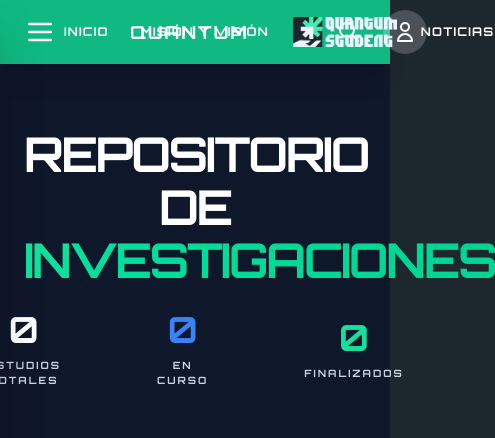
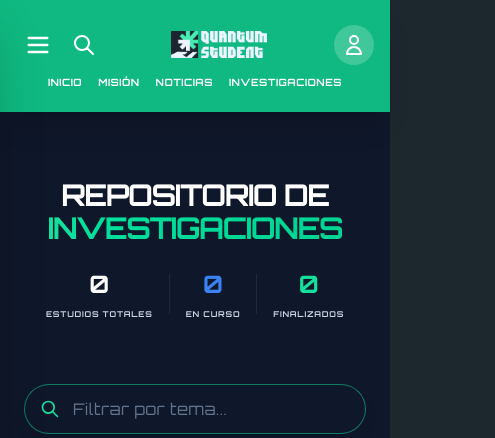
Before and after one commit to Quantum-UBB/web-quantum-page, a Next.js app in the folder Frontend/: page /investigations in a window 390 px wide. Shown: the top 438 px of the page, 495 px wide, since content can reach past the window. Built offline with nearby package versions, Linux system fonts and the light colour scheme; no server answers.

Commit message:
cambios de visualizacion

```diff
--- a/Frontend/src/app/investigations/page.js
+++ b/Frontend/src/app/investigations/page.js
@@ -114,35 +114,35 @@ export default function InvestigacionesPage() {
             <div className="fixed inset-0 z-0 bg-[#0F172A]">
             </div>
 
-            <main className="min-h-screen pb-20 relative z-10 -mt-[190px] md:-mt-[250px] pt-32 xl:pt-40 max-w-[1150px] mx-auto px-6 lg:px-12">
+            <main className="min-h-screen pb-20 relative z-10 -mt-[140px] md:-mt-[250px] pt-32 xl:pt-40 max-w-[1150px] mx-auto px-6 lg:px-12">
                 {/* 1. HERO SECTION - Minimal & Professional */}
                 <div className="mb-16 text-center">
 
-                    <h1 className="text-5xl md:text-7xl font-bold text-white mb-6 font-[family-name:var(--font-orbitron)] tracking-tighter uppercase leading-[1.1]">
+                    <h1 className="text-3xl md:text-7xl font-bold text-white mb-6 font-[family-name:var(--font-orbitron)] tracking-tighter uppercase leading-[1.1]">
                         REPOSITORIO DE <span className="text-transparent bg-clip-text bg-gradient-to-r from-[#14E19D] to-emerald-400">INVESTIGACIONES</span>
                     </h1>
 
                     {/* Dynamic Stats Row */}
-                    <div className="flex items-center justify-center gap-12 mb-16">
+                    <div className="flex items-center justify-center gap-4 md:gap-12 mb-16">
                         <div className="flex flex-col items-center">
-                            <span className="text-4xl font-bold text-white mb-2 font-mono">
+                            <span className="text-2xl md:text-4xl font-bold text-white mb-2 font-mono">
                                 <AnimatedCounter value={allInvestigations.length} />
                             </span>
-                            <span className="text-[10px] text-slate-300 uppercase tracking-[0.2em] font-bold">Estudios Totales</span>
+                            <span className="text-[8px] md:text-[10px] text-slate-300 uppercase tracking-[0.1em] md:tracking-[0.2em] font-bold">Estudios Totales</span>
                         </div>
                         <div className="w-px h-10 bg-slate-800"></div>
                         <div className="flex flex-col items-center">
-                            <span className="text-4xl font-bold text-[#3B82F6] mb-2 font-mono">
+                            <span className="text-2xl md:text-4xl font-bold text-[#3B82F6] mb-2 font-mono">
                                 <AnimatedCounter value={allInvestigations.filter(inv => inv.status === 'En Curso').length} />
                             </span>
-                            <span className="text-[10px] text-slate-300 uppercase tracking-[0.2em] font-bold">En Curso</span>
+                            <span className="text-[8px] md:text-[10px] text-slate-300 uppercase tracking-[0.1em] md:tracking-[0.2em] font-bold">En Curso</span>
                         </div>
                         <div className="w-px h-10 bg-slate-800"></div>
                         <div className="flex flex-col items-center">
-                            <span className="text-4xl font-bold text-[#14E19D] mb-2 font-mono">
+                            <span className="text-2xl md:text-4xl font-bold text-[#14E19D] mb-2 font-mono">
                                 <AnimatedCounter value={allInvestigations.filter(inv => inv.status === 'Finalizado').length} />
                             </span>
-                            <span className="text-[10px] text-slate-300 uppercase tracking-[0.2em] font-bold">Finalizados</span>
+                            <span className="text-[8px] md:text-[10px] text-slate-300 uppercase tracking-[0.1em] md:tracking-[0.2em] font-bold">Finalizados</span>
                         </div>
                     </div>
 
--- a/Frontend/src/app/my-investigations/page.js
+++ b/Frontend/src/app/my-investigations/page.js
@@ -165,7 +165,9 @@ export default function MisInvestigacionesPage() {
                             </svg>
                             <h3 className="text-xl font-bold text-white mb-2">No tienes investigaciones todavía</h3>
                             <p className="text-slate-500 mb-8">Comienza subiendo tu primer proyecto de investigación académica.</p>
-                            <button className="text-[#14E19D] font-bold hover:underline">Subir mi primera investigación</button>
+                            <Link href="/my-investigations/create" className="text-[#14E19D] font-bold hover:underline">
+                                Subir mi primera investigación
+                            </Link>
                         </div>
                     )}
                 </div>
--- a/Frontend/src/components/layout/Navbar.jsx
+++ b/Frontend/src/components/layout/Navbar.jsx
@@ -44,6 +44,11 @@ const Navbar = () => {
         window.addEventListener('scroll', handleScroll, { passive: true });
         return () => window.removeEventListener('scroll', handleScroll);
     }, []);
+
+    // Scroll to top on page change
+    useEffect(() => {
+        window.scrollTo(0, 0);
+    }, [pathname]);
 
     // Auth Context Hooks
     const { user, login, logout, isAuthenticated } = useAuth();
@@ -258,91 +263,91 @@ const Navbar = () => {
                 </div>
 
                 {/* BOTTOM BAR (Green Nav) */}
-                <div className={`w-full bg-primary relative flex items-center justify-center transition-[height,box-shadow] duration-700 ease-in-out shadow-xl will-change-[height] ${showCompactNav ? 'h-16' : 'h-12'
+                <div className={`w-full bg-primary relative flex items-center justify-center transition-[height,box-shadow] duration-700 ease-in-out shadow-xl will-change-[height] ${showCompactNav
+                    ? 'h-28 md:h-16'
+                    : 'h-12 md:h-12'
                     }`}>
 
-                    {/* Main Flex Container for Bottom Bar - Balanced for perfect centering */}
-                    <div className={`w-full max-w-[1800px] px-4 md:px-8 h-full flex items-center transition-all duration-500`}>
+                    {/* Main Container */}
+                    <div className="w-full max-w-[1800px] px-4 md:px-8 h-full flex flex-col md:flex-row items-center justify-center md:justify-between transition-all duration-500">
 
-                        {/* 1. Left Section: Balanced width (Reverted to stable flex-1) */}
-                        <div className={`flex-1 flex items-center justify-start ${showCompactNav ? 'opacity-100' : 'opacity-0 pointer-events-none'}`}>
-                            <button
-                                onClick={() => setIsSidebarOpen(true)}
-                                className="text-white p-2 hover:bg-black/10 rounded-full transition-transform hover:scale-110 cursor-pointer"
-                            >
+                        {/* MOBILE VIEW (Two Rows) */}
+                        <div className={`flex md:hidden flex-col w-full h-full transition-all duration-500 ${showCompactNav ? 'justify-center gap-2' : 'justify-center'}`}>
+                            {/* Row 1: Icons & Transitioning Logo (Hidden at top to avoid redundancy with Top Nav) */}
+                            <div className={`items-center justify-between w-full transition-all duration-700 ${showCompactNav ? 'flex opacity-100 translate-y-0' : 'hidden opacity-0 -translate-y-8 pointer-events-none'}`}>
+                                <div className="flex items-center gap-1">
+                                    <button onClick={() => setIsSidebarOpen(true)} className="text-white p-2">
+                                        <svg className="w-7 h-7" fill="none" stroke="currentColor" viewBox="0 0 24 24"><path strokeLinecap="round" strokeLinejoin="round" strokeWidth="2" d="M4 6h16M4 12h16M4 18h16"></path></svg>
+                                    </button>
+                                    <button onClick={toggleSearch} className="text-white p-2">
+                                        <svg className="w-6 h-6" fill="none" stroke="currentColor" viewBox="0 0 24 24"><path strokeLinecap="round" strokeLinejoin="round" strokeWidth="2" d="M21 21l-6-6m2-5a7 7 0 11-14 0 7 7 0 0114 0z"></path></svg>
+                                    </button>
+                                </div>
+
+                                <div className="relative w-24 h-8">
+                                    <Image src="/quantum-logo.png" alt="Logo" fill className="object-contain" />
+                                </div>
+
+                                <button onClick={toggleLogin} className={`p-2 rounded-full ${isAuthenticated ? 'bg-white text-emerald-600' : 'bg-white/20 text-white'}`}>
+                                    <svg className="w-6 h-6" fill="none" stroke="currentColor" viewBox="0 0 24 24"><path strokeLinecap="round" strokeLinejoin="round" strokeWidth="2" d="M16 7a4 4 0 11-8 0 4 4 0 018 0zM12 14a7 7 0 00-7 7h14a7 7 0 00-7-7z"></path></svg>
+                                </button>
+                            </div>
+                            {/* Row 2: Links */}
+                            <div className="flex items-center justify-center w-full">
+                                <ul className="flex items-center justify-center space-x-4 font-bold text-white uppercase tracking-wider text-[10px]">
+                                    <li><Link href="/" className="hover:opacity-70 transition">Inicio</Link></li>
+                                    <li><Link href="/mission_vision" className="hover:opacity-70 transition">Misión</Link></li>
+                                    <li><Link href="/news" className="hover:opacity-70 transition">Noticias</Link></li>
+                                    <li><Link href="/investigations" className="hover:opacity-70 transition">Investigaciones</Link></li>
+                                </ul>
+                            </div>
+                        </div>
+
+                        {/* DESKTOP VIEW */}
+                        <div className="hidden md:flex flex-1 items-center justify-start">
+                            <button onClick={() => setIsSidebarOpen(true)} className={`text-white p-2 hover:bg-black/10 rounded-full transition-all duration-500 ${showCompactNav ? 'opacity-100' : 'opacity-0 pointer-events-none'}`}>
                                 <svg className="w-8 h-8" fill="none" stroke="currentColor" viewBox="0 0 24 24"><path strokeLinecap="round" strokeLinejoin="round" strokeWidth="2" d="M4 6h16M4 12h16M4 18h16"></path></svg>
                             </button>
                         </div>
 
-                        {/* 2. Center Section: Guaranteed absolute centering */}
-                        <div className={`shrink-0 h-full relative z-10 ${showCompactNav ? 'w-[70%] md:w-[60%] lg:w-[50%]' : 'w-full'}`}>
-                            {/* NOT SCROLLED STATE */}
-                            <div className={`absolute inset-0 flex items-center justify-center transition-all duration-500 ease-in-out ${showCompactNav ? 'opacity-0 scale-95 pointer-events-none -translate-y-2' : 'opacity-100 scale-100 translate-y-0'}`}>
-                                <ul className="flex items-center space-x-6 md:space-x-12 font-bold text-white uppercase tracking-wider text-xs md:text-sm whitespace-nowrap">
-                                    <li><Link href="/" className="hover:text-black/50 transition">Inicio</Link></li>
-                                    <li><Link href="/mission_vision" className="hover:text-black/50 transition">Misión y Visión</Link></li>
-                                    <li><Link href="/news" className="hover:text-black/50 transition">Noticias y Eventos</Link></li>
-                                    <li><Link href="/investigations" className="hover:text-black/50 transition">Investigaciones</Link></li>
-                                </ul>
-                            </div>
-
-                            {/* SCROLLED STATE - Balanced Flex for absolute logo centering */}
-                            <div className={`absolute inset-0 flex items-center justify-center transition-all duration-500 ease-in-out ${showCompactNav ? 'opacity-100 translate-y-0 scale-100' : 'opacity-0 translate-y-2 scale-105 pointer-events-none'}`}>
-                                {/* MANUAL ADJUSTMENT: Change the -translate-x value below to manually control shift distance when search is open */}
-                                <div className={`flex items-center w-full font-bold text-white uppercase tracking-widest text-xs lg:text-[13px] transition-transform duration-500 ${isSearchOpen ? '-translate-x-24 md:-translate-x-36 lg:-translate-x-48' : 'translate-x-0'}`}>
-
-                                    {/* Left Links Group */}
-                                    <div className="flex-1 flex justify-end gap-8 lg:gap-14">
-                                        <Link href="/" className="hover:text-black/50 transition">Inicio</Link>
-                                        <Link href="/mission_vision" className="hover:text-black/50 transition whitespace-nowrap">Misión y Visión</Link>
-                                    </div>
-
-                                    {/* Center Logo */}
-                                    <div className="relative shrink-0 w-26 h-9 lg:w-30 lg:h-10 mx-6 lg:mx-14">
+                        <div className="hidden md:block shrink-0 h-full relative z-10 w-[60%] lg:w-[50%]">
+                            {/* Desktop Logo that fades in on scroll */}
+                            <div className={`absolute inset-0 flex items-center justify-center transition-all duration-700 ${showCompactNav ? 'opacity-100 scale-100 translate-y-0' : 'opacity-0 scale-90 -translate-y-8 pointer-events-none'}`}>
+                                <div className="flex items-center gap-8 lg:gap-12">
+                                    <Link href="/" className="text-white hover:text-black/50 transition font-bold text-[11px] tracking-wider">INICIO</Link>
+                                    <Link href="/mission_vision" className="text-white hover:text-black/50 transition font-bold text-[11px] tracking-wider">MISIÓN</Link>
+                                    <div className="relative w-24 h-8 mx-2">
                                         <Image src="/quantum-logo.png" alt="Logo" fill className="object-contain" />
                                     </div>
-
-                                    {/* Right Links Group */}
-                                    <div className="flex-1 flex justify-start gap-8 lg:gap-14">
-                                        <Link href="/news" className="hover:text-black/50 transition whitespace-nowrap">Noticias y Eventos</Link>
-                                        <Link href="/investigations" className="hover:text-black/50 transition whitespace-nowrap">Investigaciones</Link>
-                                    </div>
+                                    <Link href="/news" className="text-white hover:text-black/50 transition font-bold text-[11px] tracking-wider">NOTICIAS</Link>
+                                    <Link href="/investigations" className="text-white hover:text-black/50 transition font-bold text-[11px] tracking-wider">INVESTIGACIONES</Link>
                                 </div>
                             </div>
-
-                            {/* Mobile Scrolled State (Just Logo/Title or similar) */}
-                            <div className={`absolute inset-0 flex md:hidden items-center justify-center transition-all duration-500 ${showCompactNav ? 'opacity-100' : 'opacity-0 pointer-events-none'}`}>
-                                <span className="font-bold text-white tracking-widest text-lg font-[family-name:var(--font-orbitron)]">QUANTUM</span>
+                            {/* Desktop Horizontal Links (Not scrolled) */}
+                            <div className={`flex items-center justify-center h-full transition-all duration-500 ${showCompactNav ? 'opacity-0 pointer-events-none' : 'opacity-100'}`}>
+                                <ul className="flex items-center space-x-12 font-bold text-white uppercase tracking-wider text-xs lg:text-[13px]">
+                                    <li><Link href="/" className="hover:text-black/50 transition px-1">Inicio</Link></li>
+                                    <li><Link href="/mission_vision" className="hover:text-black/50 transition px-1">Misión</Link></li>
+                                    <li><Link href="/news" className="hover:text-black/50 transition px-1">Noticias</Link></li>
+                                    <li><Link href="/investigations" className="hover:text-black/50 transition px-1">Investigaciones</Link></li>
+                                </ul>
                             </div>
                         </div>
 
-                        {/* 3. Right Section: Balanced width */}
-                        <div className={`flex-1 flex items-center justify-end ${showCompactNav ? 'opacity-100' : 'opacity-0 pointer-events-none'}`}>
-                            <div className="flex items-center gap-3 text-white">
-                                {/* Search Input Container */}
-                                <div className={`overflow-hidden transition-all duration-300 ease-in-out ${isSearchOpen ? 'w-40 md:w-64 opacity-100 mr-1' : 'w-0 opacity-0'}`}>
-                                    <SearchBox
-                                        placeholder="Buscar..."
-                                        inputClassName="w-full bg-black/20 border border-white/20 rounded-full px-4 py-2 text-sm text-white focus:outline-none focus:border-white/50 focus:bg-black/30 placeholder-white/50 font-[family-name:var(--font-orbitron)]"
-                                    />
+                        <div className="hidden md:flex flex-1 items-center justify-end">
+                            <div className={`flex items-center gap-3 text-white transition-all duration-500 ${showCompactNav ? 'opacity-100' : 'opacity-0 pointer-events-none'}`}>
+                                <div className={`overflow-hidden transition-all duration-300 ease-in-out ${isSearchOpen ? 'w-40 md:w-64 opacity-100' : 'w-0 opacity-0'}`}>
+                                    <SearchBox placeholder="Buscar..." inputClassName="w-full bg-black/20 border border-white/20 rounded-full px-4 py-2 text-sm text-white" />
                                 </div>
-
-                                <button
-                                    onClick={toggleSearch}
-                                    className={`p-2.5 rounded-full transition-all duration-300 hover:scale-110 cursor-pointer ${isSearchOpen ? 'bg-white text-emerald-600' : 'hover:bg-black/10'}`}
-                                >
+                                <button onClick={toggleSearch} className={`p-2.5 rounded-full ${isSearchOpen ? 'bg-white text-emerald-600' : 'hover:bg-black/10'}`}>
                                     <svg className="w-6 h-6" fill="none" stroke="currentColor" viewBox="0 0 24 24"><path strokeLinecap="round" strokeLinejoin="round" strokeWidth="2" d="M21 21l-6-6m2-5a7 7 0 11-14 0 7 7 0 0114 0z"></path></svg>
                                 </button>
-
-                                <button
-                                    onClick={toggleLogin}
-                                    className={`p-2.5 rounded-full transition-all duration-300 hover:scale-110 cursor-pointer ${isLoginOpen ? 'bg-[#1D272E] text-white' : (isAuthenticated ? 'bg-[#14E19D] text-[#1D262F]' : 'bg-white/20 hover:bg-white/30')}`}
-                                >
+                                <button onClick={toggleLogin} className={`p-2.5 rounded-full ${isAuthenticated ? 'bg-[#14E19D] text-[#1D262F]' : 'bg-white/20'}`}>
                                     <svg className="w-6 h-6" fill="none" stroke="currentColor" viewBox="0 0 24 24"><path strokeLinecap="round" strokeLinejoin="round" strokeWidth="2" d="M16 7a4 4 0 11-8 0 4 4 0 018 0zM12 14a7 7 0 00-7 7h14a7 7 0 00-7-7z"></path></svg>
-                                    {isAuthenticated && <span className="absolute top-1 right-1 w-2 h-2 bg-emerald-500 rounded-full border border-[#1D272E]"></span>}
                                 </button>
                             </div>
                         </div>
+
                     </div>
                 </div>
             </header>
```
Also changed, not shown: Frontend/src/components/common/SearchBox.jsx (+26 -7 lines).
